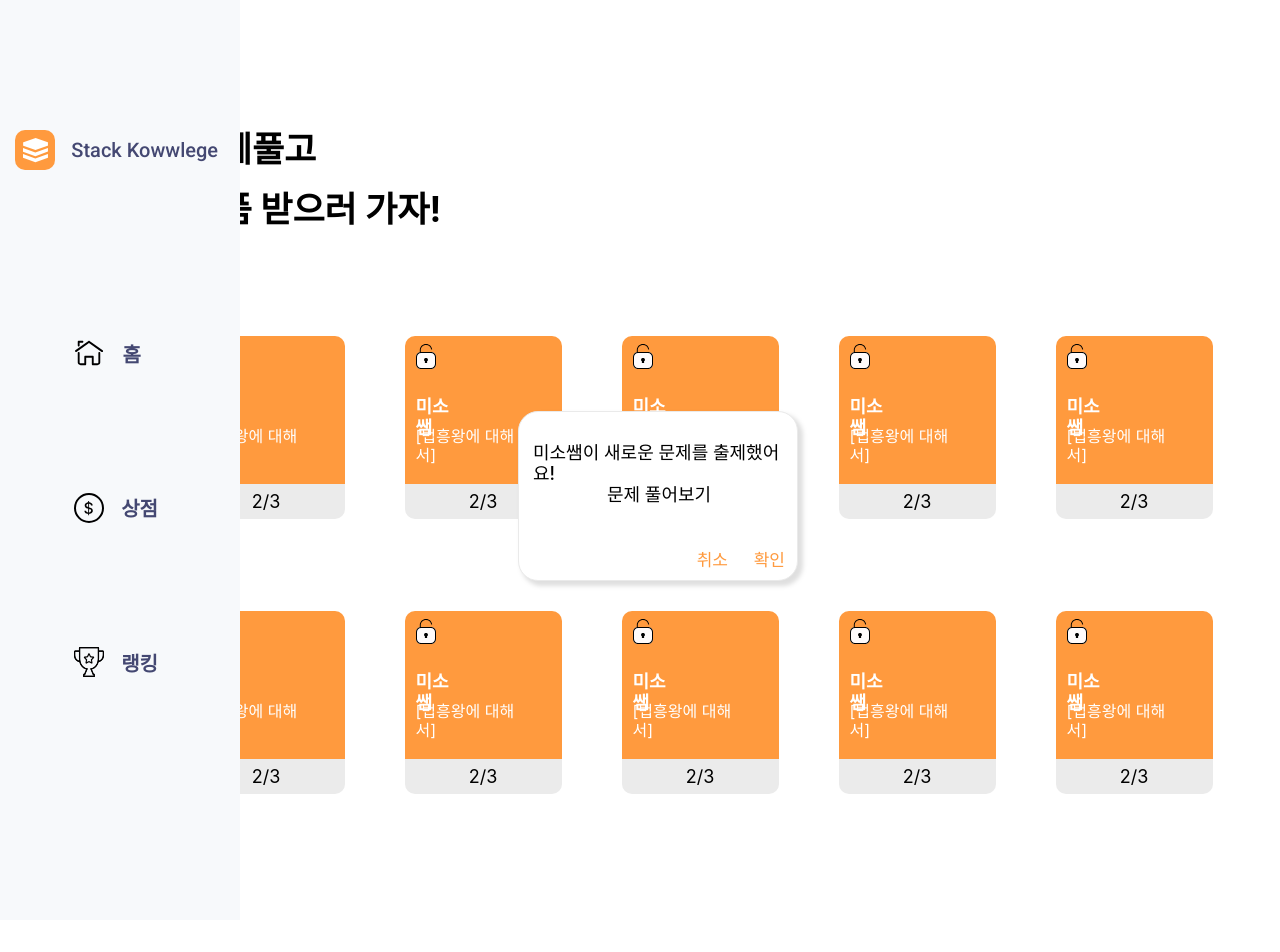
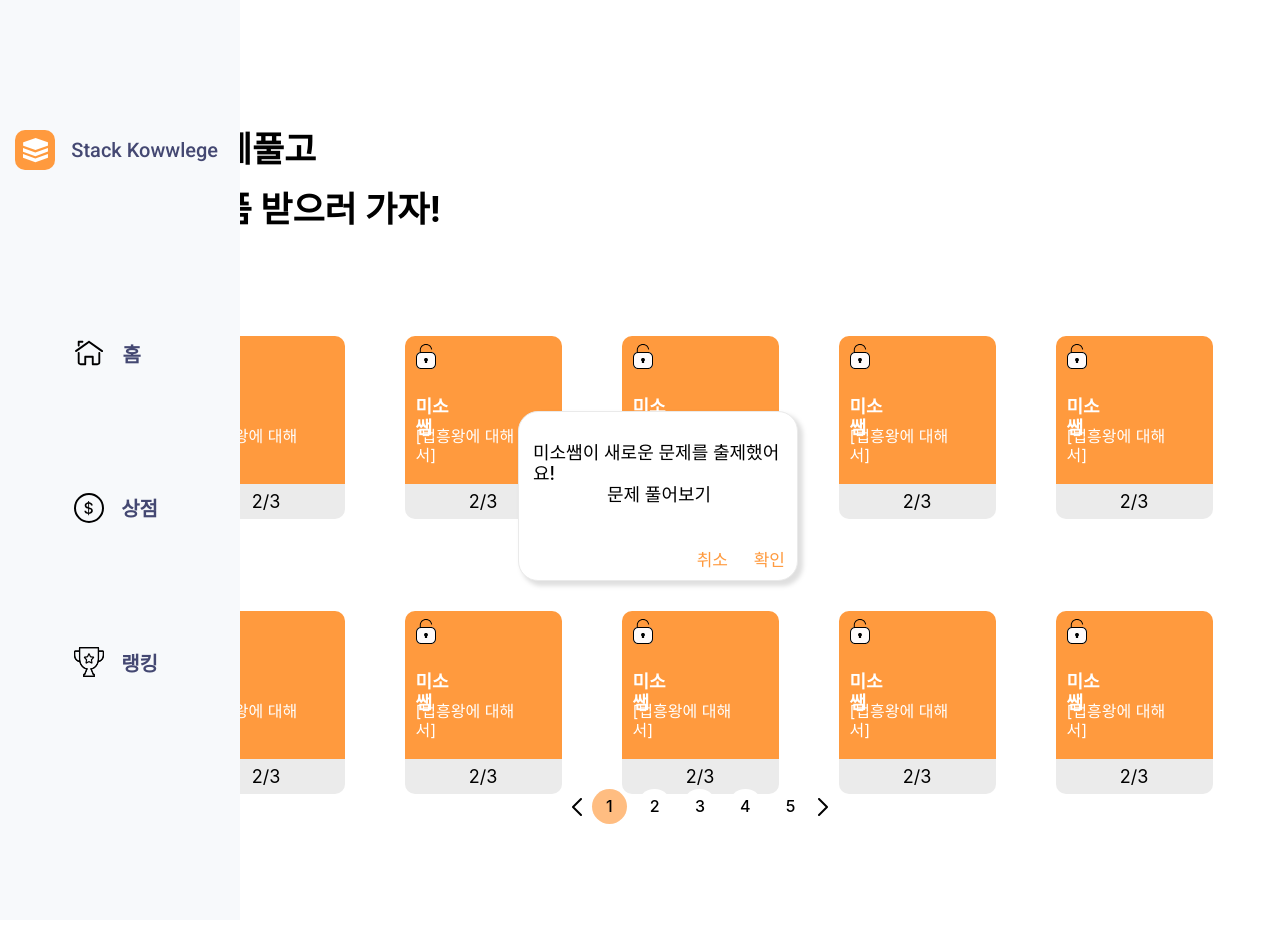
Before and after one commit to Stack-Knowledge/Stack-Knowledge-client, a Next.js app: page / in a window 1280 px wide. Shown: the top 952 px of the page. After the commit the page ends 920 px from the top, so only its background shows below. Built offline with nearby package versions, Linux system fonts and the light colour scheme; a web font is replaced by a local one.

Commit message:
Update botoom bar props

```diff
--- a/src/app/ranks/page.tsx
+++ b/src/app/ranks/page.tsx
@@ -7,7 +7,7 @@ const Rank = () => {
     <Container>
       <RankProfile />
       <Ranks />
-      <BottomNav />
+      <BottomNav top={'100'} />
     </Container>
   );
 };
--- a/src/components/BottomNav/index.tsx
+++ b/src/components/BottomNav/index.tsx
@@ -5,7 +5,7 @@ import Image from 'next/image';
 import { Vector2 } from 'images';
 import { useState } from 'react';
 
-const BottomNav = () => {
+const BottomNav = ({ top }: { top: string }) => {
   const [selected, setSelected] = useState<boolean[]>([
     true,
     false,
@@ -14,7 +14,11 @@ const BottomNav = () => {
     false,
   ]);
   return (
-    <S.NavContainer>
+    <S.NavContainer
+      css={css`
+        padding-top: ${top + 'px'} 0 62px;
+      `}
+    >
       <Image src={Vector2} alt="" />
       <S.Selected selected={selected[0]}>
         <S.Num>1</S.Num>
--- a/src/components/BottomNav/style.ts
+++ b/src/components/BottomNav/style.ts
@@ -7,7 +7,6 @@ export const NavContainer = styled.div`
   justify-content: space-between;
   align-items: center;
   margin: auto;
-  padding: 192px 0 62px;
 `;
 
 export const Selected = styled.div`
--- a/src/pageContainer/MainPage/index.tsx
+++ b/src/pageContainer/MainPage/index.tsx
@@ -31,7 +31,7 @@ const MainPage = () => {
           <C.Task />
           <C.Task />
         </S.Content>
-        <C.BottomNav />
+        <C.BottomNav top={'192'} />
       </S.Contents>
       <S.VectorContainer>
         <Image
```
